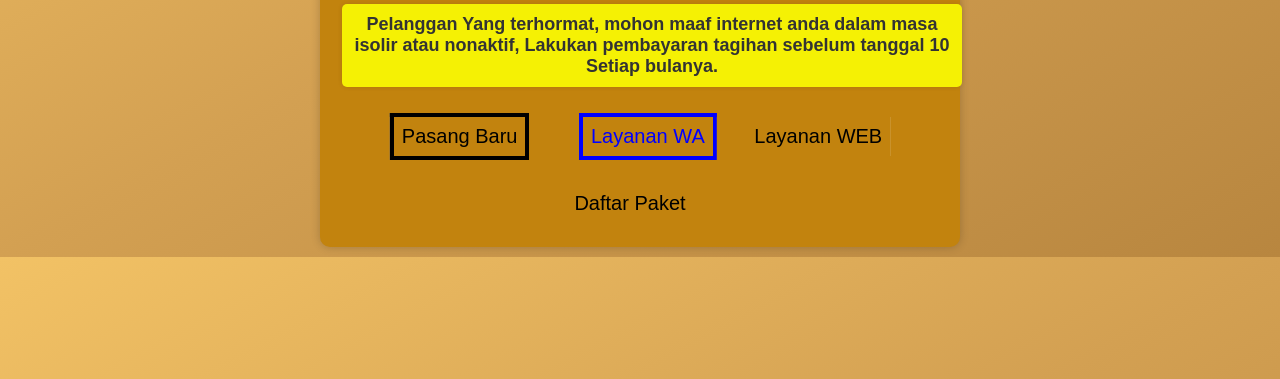
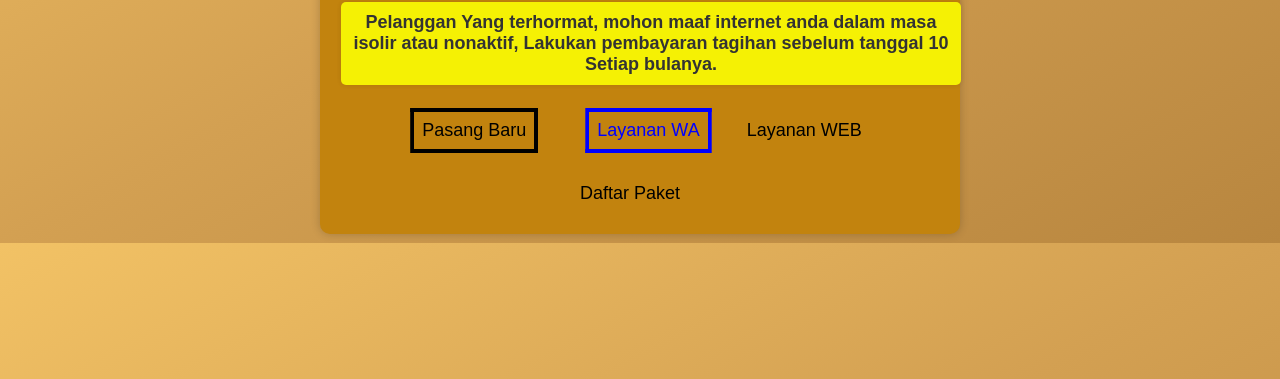
Before and after one commit to nanaperm12/nanaperm12.github.io, a plain HTML site: page isolir/index.html in a window 1280 px wide. Shown: the part 421-800 px from the top of the page. Drawn offline with Linux system fonts and the light colour scheme.

Commit message:
Update index.html

```diff
--- a/isolir/index.html
+++ b/isolir/index.html
@@ -323,9 +323,9 @@
 /**/
 div[class] {
   display:inline-block;
-  font-size:20px;
+  font-size:18px;
   font-family:sans-serif;
-  margin:2px;
+  margin:1px;
   cursor:pointer;
 }
 
```
